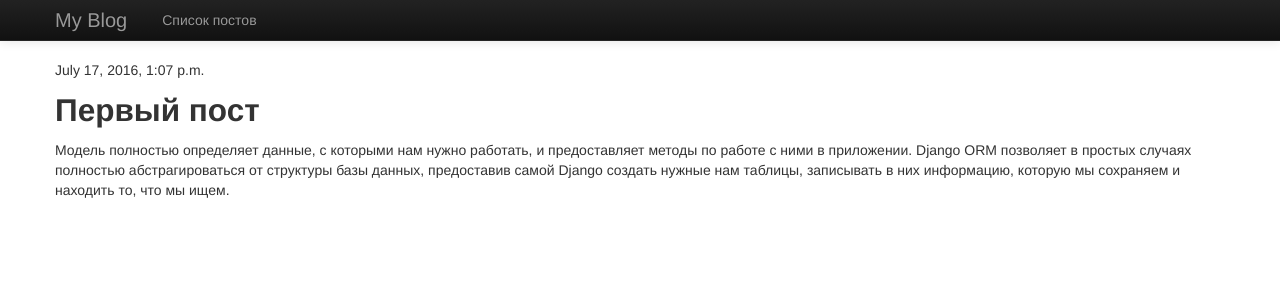
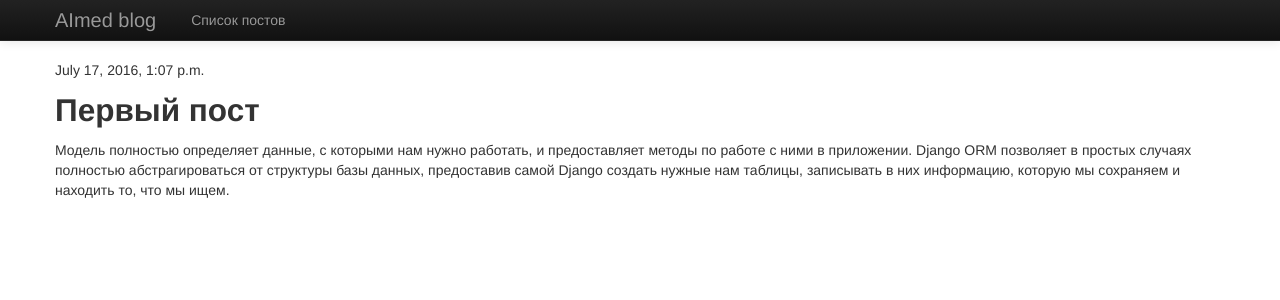
Before and after one commit to 88konstantiny88/aimed, a Django app: page /1/ in a window 1280 px wide. Shown: the top 300 px of the page. Run offline with Django 3.2, Linux system fonts and the light colour scheme; data comes from the database, SQL or seed files in the repository; some libraries are stand-ins or nearby versions.

Commit message:
blog name

```diff
--- a/blog/templates/blog/base.html
+++ b/blog/templates/blog/base.html
@@ -3,7 +3,7 @@
 <html lang="ru">
     <head>
         <meta charset="utf-8" />
-        <title>MyBlog</title>
+        <title>AImed blog</title>
         <link href="{% static "bootstrap/css/bootstrap.css" %}" rel="stylesheet">
         <style>
             body {
@@ -29,7 +29,7 @@
 <div class="navbar navbar-inverse navbar-fixed-top">
     <div class="navbar-inner">
         <div class="container">
-            <div class="brand">My Blog</div>
+            <div class="brand">AImed blog</div>
             <ul class="nav">
                 <li><a href="{% url 'list' %}" class="">Список постов</a></li>
             </ul>
```
